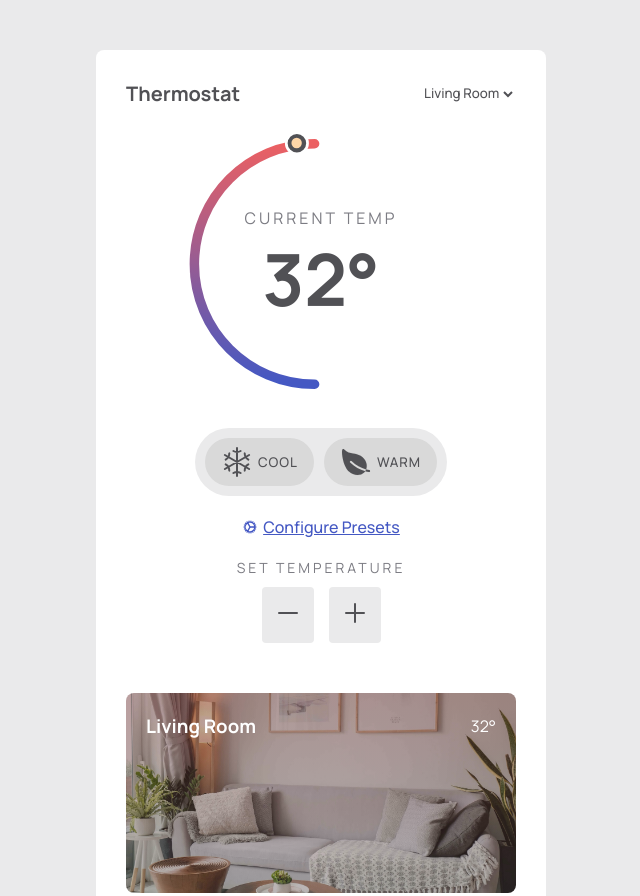
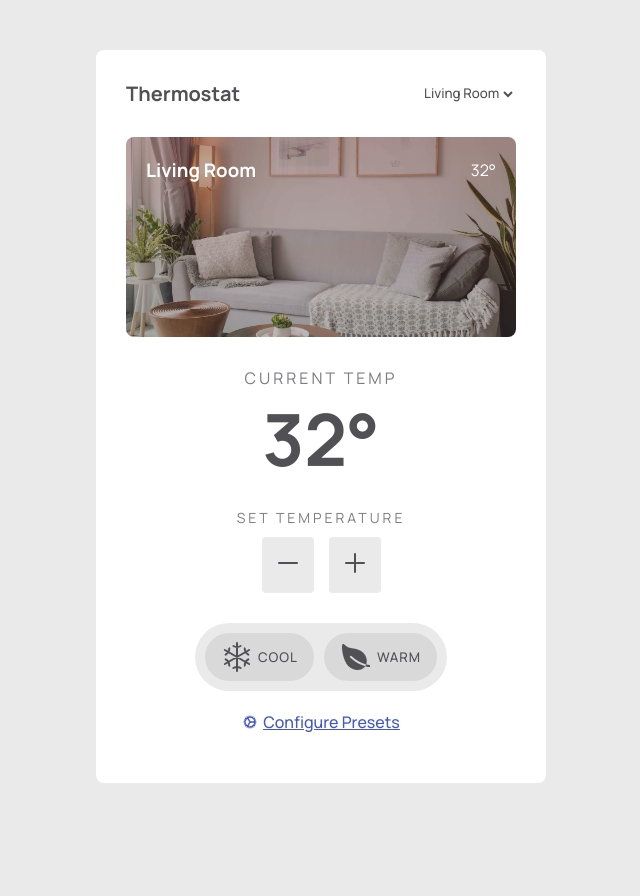
Before and after one commit to outHereSam/thermostat-widget, a plain HTML site: page index.html in a window 1280 px wide. Shown: the top 896 px of the page, without its empty margins (319-959 px from the left). After the commit the page ends 833 px from the top, so only its background shows below. Drawn offline with nearby package versions, Linux system fonts and the light colour scheme.

Commit message:
Fine tunes ui

```diff
--- a/index.html
+++ b/index.html
@@ -21,12 +21,19 @@
     <title>Smart Home | Thermostat Widget</title>
   </head>
   <body>
+    <div class="main-container">
       <div class="container">
         <div class="top-content">
           <h1 class="logo">Thermostat</h1>
           <select id="rooms"></select>
         </div>
-
+        <!-- Interior card -->
+        <div class="room">
+          <div class="text">
+            <h3 class="room-name">Living Room</h3>
+            <p class="currentTemp">27°</p>
+          </div>
+        </div>
         <div class="main-content">
           <div class="temperature">
             <svg
@@ -48,43 +55,22 @@
               <circle cx="21.5" cy="21.5" r="9.5" fill="#FFD7A8" />
             </svg>
 
-          <svg
-            width="219"
-            height="422"
-            viewBox="0 0 219 422"
-            fill="none"
-            xmlns="http://www.w3.org/2000/svg"
-          >
-            <path
-              d="M211 414C98.8862 414 8 323.114 8 211C8 98.8862 98.8862 8 211 8"
-              stroke="url(#paint0_linear_1_13)"
-              stroke-width="16"
-              stroke-linecap="round"
-            />
-            <defs>
-              <linearGradient
-                id="paint0_linear_1_13"
-                x1="211"
-                y1="8"
-                x2="204.5"
-                y2="411.5"
-                gradientUnits="userSpaceOnUse"
-              >
-                <stop stop-color="#EC6062" />
-                <stop offset="1" stop-color="#4458C3" />
-              </linearGradient>
-            </defs>
-          </svg>
-
             <div class="info">
               <p>Current Temp</p>
               <h1 id="temp"></h1>
             </div>
           </div>
-        <div class="temp-range">
-          <span class="knob">
-            <span class="inner"></span>
-          </span>
+
+          <div class="controls">
+            <p>Set Temperature</p>
+            <div class="buttons">
+              <button id="reduce">
+                <ion-icon size="large" name="remove-outline"></ion-icon>
+              </button>
+              <button id="increase">
+                <ion-icon size="large" name="add-outline"></ion-icon>
+              </button>
+            </div>
           </div>
 
           <div class="default-settings">
@@ -124,25 +110,6 @@
 
             <span class="error"></span>
           </div>
-
-        <div class="controls">
-          <p>Set Temperature</p>
-          <div class="buttons">
-            <button id="reduce">
-              <ion-icon size="large" name="remove-outline"></ion-icon>
-            </button>
-            <button id="increase">
-              <ion-icon size="large" name="add-outline"></ion-icon>
-            </button>
-          </div>
-        </div>
-
-        <!-- Interior card -->
-        <div class="room">
-          <div class="text">
-            <h3 class="room-name">Living Room</h3>
-            <p class="currentTemp">27°</p>
-          </div>
         </div>
       </div>
     </div>
--- a/main.js
+++ b/main.js
@@ -124,13 +124,13 @@ const setInitialOverlay = () => {
   ).style.backgroundImage = `url('${rooms[0].image}')`;
 
   document.querySelector(".room").style.backgroundImage = `${
-    rooms[0].currTemp < 22 ? coolOverlay : warmOverlay
+    rooms[0].currTemp < 25 ? coolOverlay : warmOverlay
   }, url('${rooms[0].image}')`;
 };
 
 const setOverlay = (room) => {
   document.querySelector(".room").style.backgroundImage = `${
-    room.currTemp < 22 ? coolOverlay : warmOverlay
+    room.currTemp < 25 ? coolOverlay : warmOverlay
   }, url('${room.image}')`;
 };
 
@@ -294,12 +294,12 @@ document.getElementById("save").addEventListener("click", () => {
 
   if (coolInput.value && warmInput.value) {
     // Validate the data
-    if (coolInput.value < 10 || coolInput.value > 22) {
+    if (coolInput.value < 10 || coolInput.value > 25) {
       errorSpan.style.display = "block";
       errorSpan.innerText = "Enter valid temperatures (10° - 32°)";
     }
 
-    if (warmInput.value < 22 || warmInput.value > 32) {
+    if (warmInput.value < 25 || warmInput.value > 32) {
       errorSpan.style.display = "block";
       errorSpan.innerText = "Enter valid temperatures (10° - 32°)";
     }
--- a/style.css
+++ b/style.css
@@ -49,7 +49,7 @@ body {
   display: flex;
   justify-content: space-between;
   align-items: center;
-  margin: 0 0 100px 0;
+  margin: 0 0 30px 0;
 }
 
 .logo {
@@ -87,10 +87,11 @@ body {
   top: -68px;
   height: 250px;
   /* margin: 50px 0 50px 0; */
-  /* display: none; */
+  display: none;
 }
 .indicator {
   position: relative;
+  display: none;
 }
 
 svg.point {
@@ -142,7 +143,7 @@ svg.point {
   background-color: var(--accent);
 }
 .default-settings {
-  margin: 100px 0 20px 0;
+  margin: 30px 0 20px 0;
   padding: 10px;
   border-radius: 60px;
   display: flex;
@@ -237,6 +238,10 @@ svg.point {
   background-color: #c2c2c2;
 }
 
+.controls {
+  margin: 20px 0 0 0;
+}
+
 .controls p {
   font-size: 14px;
   margin: 0 0 10px 0;
@@ -265,7 +270,7 @@ svg.point {
 .room {
   width: 100%;
   height: 200px;
-  margin: 50px 0 0 0;
+  margin: 0 0 30px 0;
   position: relative;
   /* background-image: url("./assets/living-room.jpg"); */
   background-repeat: no-repeat;
```
Also changed, not shown: 1 other file. Lines whose indentation alone changed are shown as unchanged.
